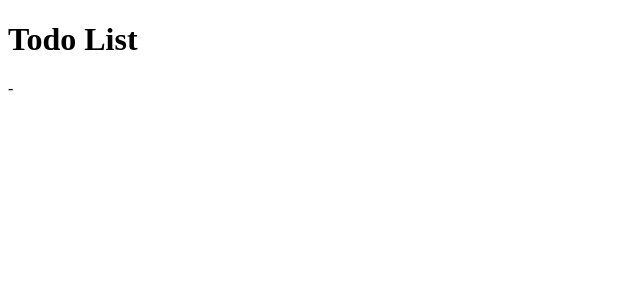
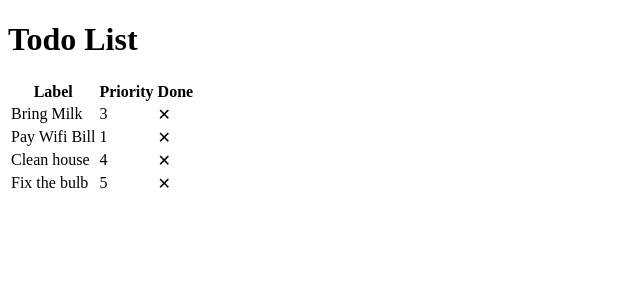
Before and after one commit to Charmain-Bonareri/todo-app, an Angular app: page / in a window 1280 px wide. Shown: the top 300 px of the page, without its empty margins (0-640 px from the left). Built offline with nearby package versions, Linux system fonts and the light colour scheme.

Commit message:
Added a tablefor our todo list.

```diff
--- a/src/app/app.component.html
+++ b/src/app/app.component.html
@@ -1,9 +1,14 @@
 <h1>{{title}}</h1>
 
-<div>
-  <b>{{todo.label}}</b>
-  <i>{{todo.priority}}</i>
-    -{{todo.done}}
-
-
-</div>
+<table>
+  <tr>
+   <th>Label</th>
+   <th>Priority</th>
+   <th>Done</th>
+  </tr>
+  <tr *ngFor="let todo of todos">
+    <td>{{todo.label}}</td>
+    <td>{{todo.priority}}</td>
+    <td>{{todo.done ? '&#10003;' : '&#10005;'}}</td>
+  </tr>
+</table>
--- a/src/app/app.component.ts
+++ b/src/app/app.component.ts
@@ -6,8 +6,8 @@ import { Component } from '@angular/core';
   styleUrls: ['./app.component.css'] //array we can have multiple
 })
 export class AppComponent {
-  title = 'Todo List'; //will contain data and behaviour
-  todo = [             //we create an array of objects  //created an object and then indent it so that it is more readable
+  title = 'Todo List'; //will contain data and behavior //
+  todos = [             //we create an array of objects  //created an object and then indent it so that it is more readable
     {
       label: 'Bring Milk',
       done: false,
```
